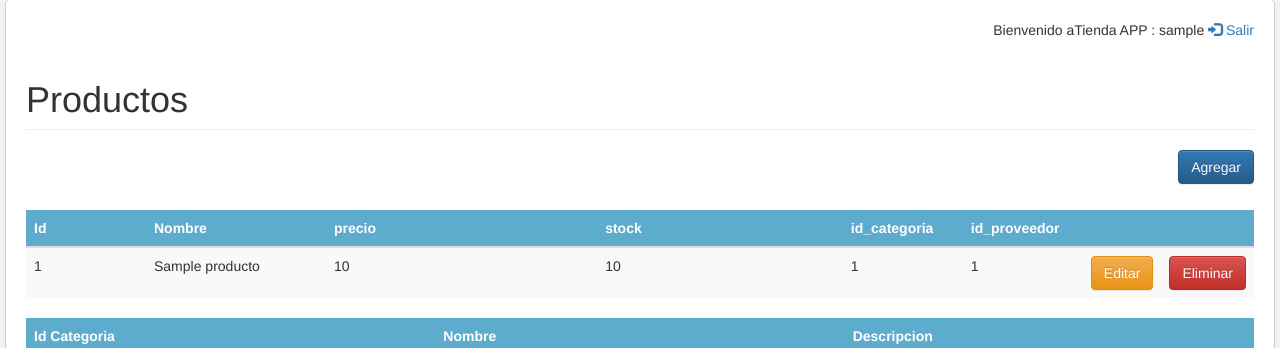
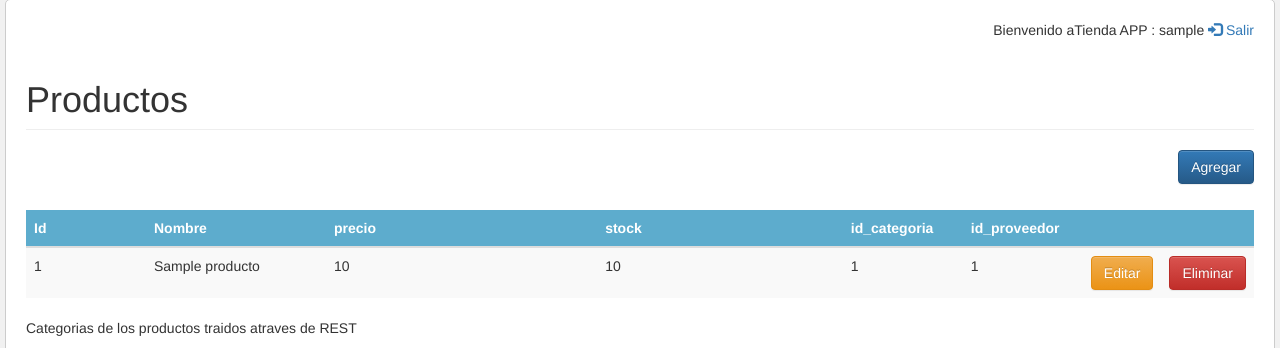
Before and after one commit to malu1985/Tiendaapp, a PHP site: page /vista/vista_producto.php in a window 1280 px wide. Shown: the part 26-374 px from the top of the page. Run offline with PHP 8.4, Linux system fonts and the light colour scheme; the visitor is signed in with stand-in values (Sample User, id 1); tables that the repository leaves empty or names only in its code hold one stand-in row (values such as "Sample post"); lists and menus that the app fills with data are empty; some libraries are stand-ins or nearby versions.

Commit message:
Update producto.php

```diff
--- a/vista/producto/producto.php
+++ b/vista/producto/producto.php
@@ -36,6 +36,7 @@
     <?php endforeach; ?>
     </tbody>
 </table>
+<p>Categorias de los productos traidos atraves de REST</p>
 <table class="table  table-striped  table-hover">
 		<thead>
             <th style="width:180px; background-color: #5DACCD; color:#fff">Id Categoria</th>
```
